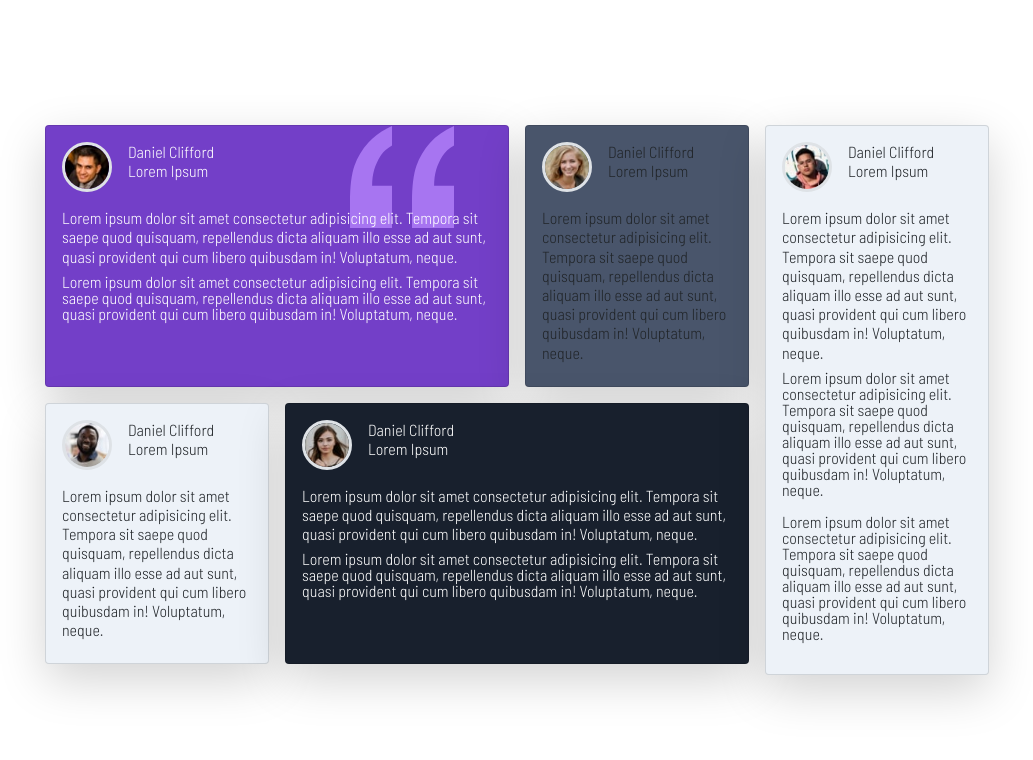
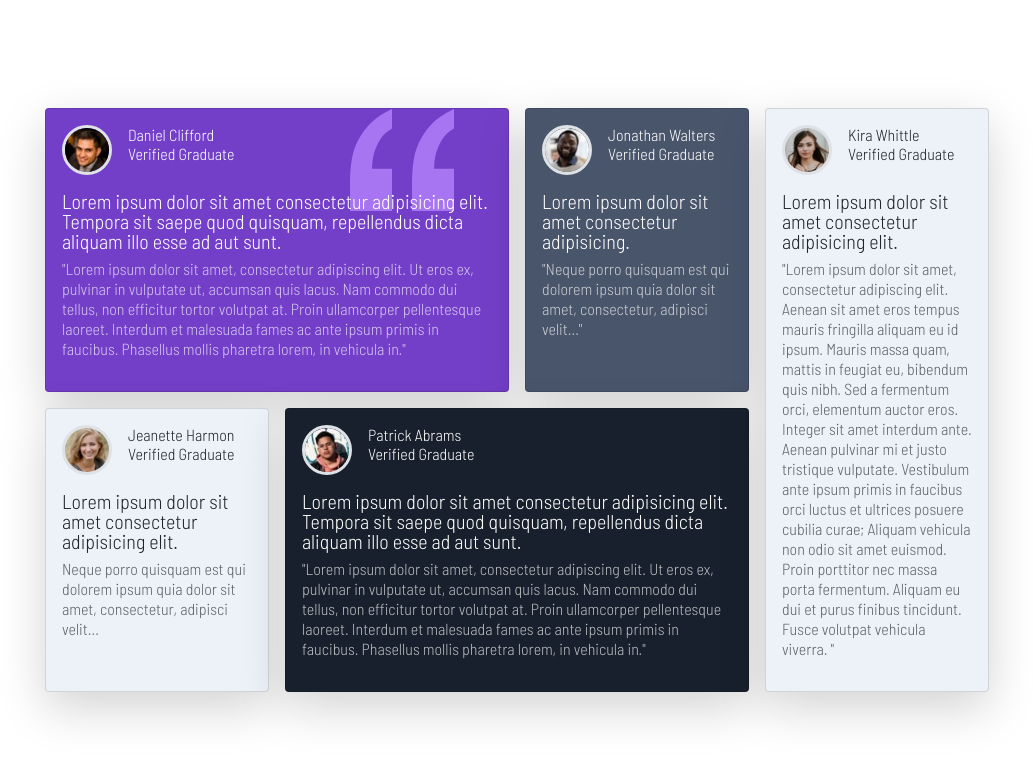
Before and after one commit to hugocalderon/Mobile-first-using-Sass, a website: page index.html in a window 1280 px wide. Shown: the whole page, without its empty margins (123-1156 px from the left). Drawn offline with Linux system fonts and the light colour scheme.

Commit message:
Mejoras
Mejoras

```diff
--- a/index.html
+++ b/index.html
@@ -1,5 +1,5 @@
 <!DOCTYPE html>
-<html lang="es">
+<html lang="zxx">
   <head>
     <meta charset="UTF-8" />
     <meta http-equiv="X-UA-Compatible" content="IE=edge" />
@@ -28,46 +28,42 @@
                     />
                     <div class="ps-lg-3">
                       <h6 class="m-0 h6">Daniel Clifford</h6>
-                      <p class="m-0 h6">Lorem Ipsum</p>
+                      <p class="m-0 h6">Verified Graduate</p>
                     </div>
                   </div>
                   <div>
-                    <p class="h6">
+                    <p class="h6 fs-5 lh-1">
                       Lorem ipsum dolor sit amet consectetur adipisicing elit.
                       Tempora sit saepe quod quisquam, repellendus dicta aliquam
-                      illo esse ad aut sunt, quasi provident qui cum libero
-                      quibusdam in! Voluptatum, neque.
+                      illo esse ad aut sunt.
                     </p>
-                    <p class="fs-6 lh-1">
-                      Lorem ipsum dolor sit amet consectetur adipisicing elit.
-                      Tempora sit saepe quod quisquam, repellendus dicta aliquam
-                      illo esse ad aut sunt, quasi provident qui cum libero
-                      quibusdam in! Voluptatum, neque.
+                    <p class="fs-6 lh-sm opacity-70">
+                      "Lorem ipsum dolor sit amet, consectetur adipiscing elit. Ut eros ex, pulvinar in vulputate ut, accumsan quis lacus. Nam commodo dui tellus, non efficitur tortor volutpat at. Proin ullamcorper pellentesque laoreet. Interdum et malesuada fames ac ante ipsum primis in faucibus. Phasellus mollis pharetra lorem, in vehicula in."
                     </p>
                   </div>
                 </div>
               </article>
             </div>
             <div class="col-12 col-lg-4 p-2">
-              <article class="card h-100 bg-success shadow-lg">
+              <article class="card h-100 bg-success text-white shadow-lg">
                 <div class="card-body">
                   <div class="d-flex mb-3 ">
                     <img
-                      src="images/image-jeanette.jpg"
+                      src="images/image-jonathan.jpg"
                       class="border border-3 border-secundary rounded-circle"
                       alt=""
                     />
                     <div class="ps-lg-3">
-                      <h6 class="m-0 h6">Daniel Clifford</h6>
-                      <p class="m-0 h6">Lorem Ipsum</p>
+                      <h6 class="m-0 h6">Jonathan Walters</h6>
+                      <p class="m-0 h6">Verified Graduate</p>
                     </div>
                   </div>
                   <div>
-                    <p class="h6">
-                      Lorem ipsum dolor sit amet consectetur adipisicing elit.
-                      Tempora sit saepe quod quisquam, repellendus dicta aliquam
-                      illo esse ad aut sunt, quasi provident qui cum libero
-                      quibusdam in! Voluptatum, neque.
+                    <p class="h6 fs-5 lh-1">
+                      Lorem ipsum dolor sit amet consectetur adipisicing.
+                    </p>
+                    <p class="fs-6 lh-sm opacity-70">
+                      "Neque porro quisquam est qui dolorem ipsum quia dolor sit amet, consectetur, adipisci velit..."
                     </p>
 
                   </div>
@@ -79,21 +75,21 @@
                 <div class="card-body">
                   <div class="d-flex mb-3">
                     <img
-                      src="images/image-jonathan.jpg"
+                      src="images/image-jeanette.jpg"
                       class="border border-3 border-secundary rounded-circle"
                       alt=""
                     />
                     <div class="ps-lg-3">
-                      <h6 class="m-0 h6">Daniel Clifford</h6>
-                      <p class="m-0 h6">Lorem Ipsum</p>
+                      <h6 class="m-0 h6">Jeanette Harmon</h6>
+                      <p class="m-0 h6">Verified Graduate</p>
                     </div>
                   </div>
                   <div>
-                    <p class="h6">
+                    <p class="h6 fs-5 lh-1">
                       Lorem ipsum dolor sit amet consectetur adipisicing elit.
-                      Tempora sit saepe quod quisquam, repellendus dicta aliquam
-                      illo esse ad aut sunt, quasi provident qui cum libero
-                      quibusdam in! Voluptatum, neque.
+                    </p>
+                    <p class="fs-6 lh-sm opacity-70">
+                      Neque porro quisquam est qui dolorem ipsum quia dolor sit amet, consectetur, adipisci velit...
                     </p>
 
                   </div>
@@ -105,27 +101,23 @@
                 <div class="card-body">
                   <div class="d-flex mb-3">
                     <img
-                      src="images/image-kira.jpg"
+                      src="images/image-patrick.jpg"
                       class="border border-3 border-secundary rounded-circle"
                       alt=""
                     />
                     <div class="ps-lg-3">
-                      <h6 class="m-0 h6">Daniel Clifford</h6>
-                      <p class="m-0 h6">Lorem Ipsum</p>
+                      <h6 class="m-0 h6">Patrick Abrams</h6>
+                      <p class="m-0 h6">Verified Graduate</p>
                     </div>
                   </div>
                   <div>
-                    <p class="h6">
+                    <p class="h6 fs-5 lh-1">
                       Lorem ipsum dolor sit amet consectetur adipisicing elit.
                       Tempora sit saepe quod quisquam, repellendus dicta aliquam
-                      illo esse ad aut sunt, quasi provident qui cum libero
-                      quibusdam in! Voluptatum, neque.
+                      illo esse ad aut sunt.
                     </p>
-                    <p class="fs-6 lh-1">
-                      Lorem ipsum dolor sit amet consectetur adipisicing elit.
-                      Tempora sit saepe quod quisquam, repellendus dicta aliquam
-                      illo esse ad aut sunt, quasi provident qui cum libero
-                      quibusdam in! Voluptatum, neque.
+                    <p class="fs-6 lh-sm opacity-70">
+                      "Lorem ipsum dolor sit amet, consectetur adipiscing elit. Ut eros ex, pulvinar in vulputate ut, accumsan quis lacus. Nam commodo dui tellus, non efficitur tortor volutpat at. Proin ullamcorper pellentesque laoreet. Interdum et malesuada fames ac ante ipsum primis in faucibus. Phasellus mollis pharetra lorem, in vehicula in."
                     </p>
                   </div>
                 </div>
@@ -139,35 +131,22 @@
             <div class="card-body">
               <div class="d-flex mb-3">
                 <img
-                  src="images/image-patrick.jpg"
+                  src="images/image-kira.jpg"
                   class="border border-3 border-secundary rounded-circle"
                   alt=""
                 />
                 <div class="ps-lg-3">
-                  <h6 class="m-0 h6">Daniel Clifford</h6>
-                  <p class="m-0 h6">Lorem Ipsum</p>
+                  <h6 class="m-0 h6">Kira Whittle</h6>
+                  <p class="m-0 h6">Verified Graduate</p>
                 </div>
               </div>
               <div>
-                <p class="h6">
+                <p class="h6 fs-5 lh-1">
                   Lorem ipsum dolor sit amet consectetur adipisicing elit.
-                  Tempora sit saepe quod quisquam, repellendus dicta aliquam
-                  illo esse ad aut sunt, quasi provident qui cum libero
-                  quibusdam in! Voluptatum, neque.
                 </p>
-                <p class="fs-6 lh-1">
-                  Lorem ipsum dolor sit amet consectetur adipisicing elit.
-                  Tempora sit saepe quod quisquam, repellendus dicta aliquam
-                  illo esse ad aut sunt, quasi provident qui cum libero
-                  quibusdam in! Voluptatum, neque.
+                <p class="fs-6 lh-sm opacity-70">
+                  "Lorem ipsum dolor sit amet, consectetur adipiscing elit. Aenean sit amet eros tempus mauris fringilla aliquam eu id ipsum. Mauris massa quam, mattis in feugiat eu, bibendum quis nibh. Sed a fermentum orci, elementum auctor eros. Integer sit amet interdum ante. Aenean pulvinar mi et justo tristique vulputate. Vestibulum ante ipsum primis in faucibus orci luctus et ultrices posuere cubilia curae; Aliquam vehicula non odio sit amet euismod. Proin porttitor nec massa porta fermentum. Aliquam eu dui et purus finibus tincidunt. Fusce volutpat vehicula viverra. "
                 </p>
-                <p class="fs-6 lh-1">
-                    Lorem ipsum dolor sit amet consectetur adipisicing elit.
-                    Tempora sit saepe quod quisquam, repellendus dicta aliquam
-                    illo esse ad aut sunt, quasi provident qui cum libero
-                    quibusdam in! Voluptatum, neque.
-                  </p>
-
               </div>
             </div>
           </article>
--- a/sass/custom.scss
+++ b/sass/custom.scss
@@ -31,4 +31,8 @@ $container-max-widths: (
     background-position: 85% top;
   }
 
+  .opacity-70{
+    opacity: 0.7;
+  }
+
 @import "../node_modules/bootstrap/scss/bootstrap";
```
Also changed, not shown: sass/custom.css, sass/reducido.css, 1 other file.
